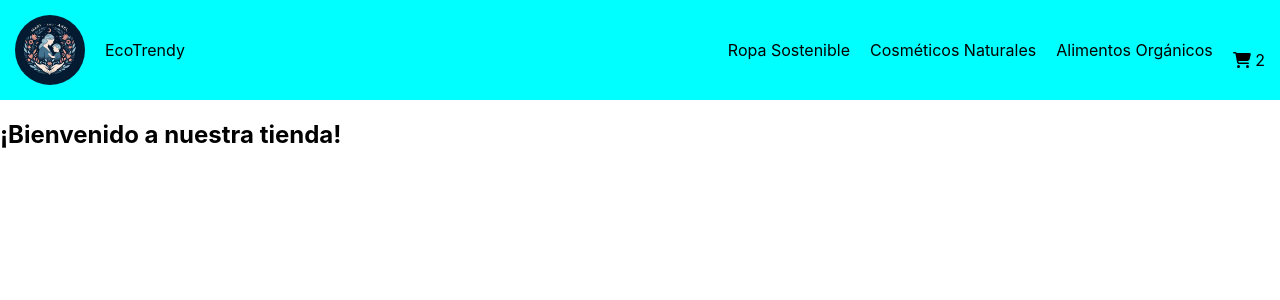
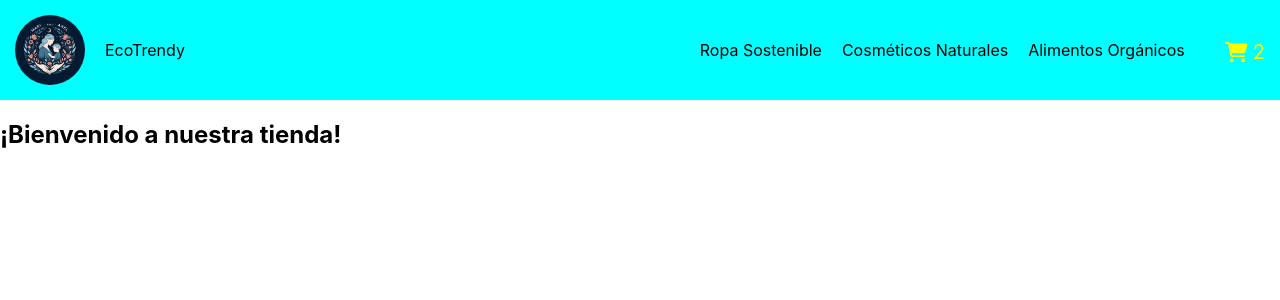
Before and after one commit to ThomasM-dev/CreaTuLanding-Madariaga, a React (Create React App) app: page / in a window 1280 px wide. Shown: the top 300 px of the page. Built offline with nearby package versions, Linux system fonts and the light colour scheme.

Commit message:
Actualización de estilo en style.css

```diff
--- a/src/css/style.css
+++ b/src/css/style.css
@@ -37,3 +37,13 @@
     object-fit: cover;       /* Asegura que la imagen mantenga sus proporciones dentro del círculo */
     margin-right: 20px;      /* Espacio entre el logo y el siguiente contenido */
 }
+.cart :hover {
+    color: red;
+    cursor: pointer;
+}
+.cart {
+    font-size: 20px;
+        margin-left: 20px;
+        color: yellow;
+        margin-top: -15px;
+}
```
